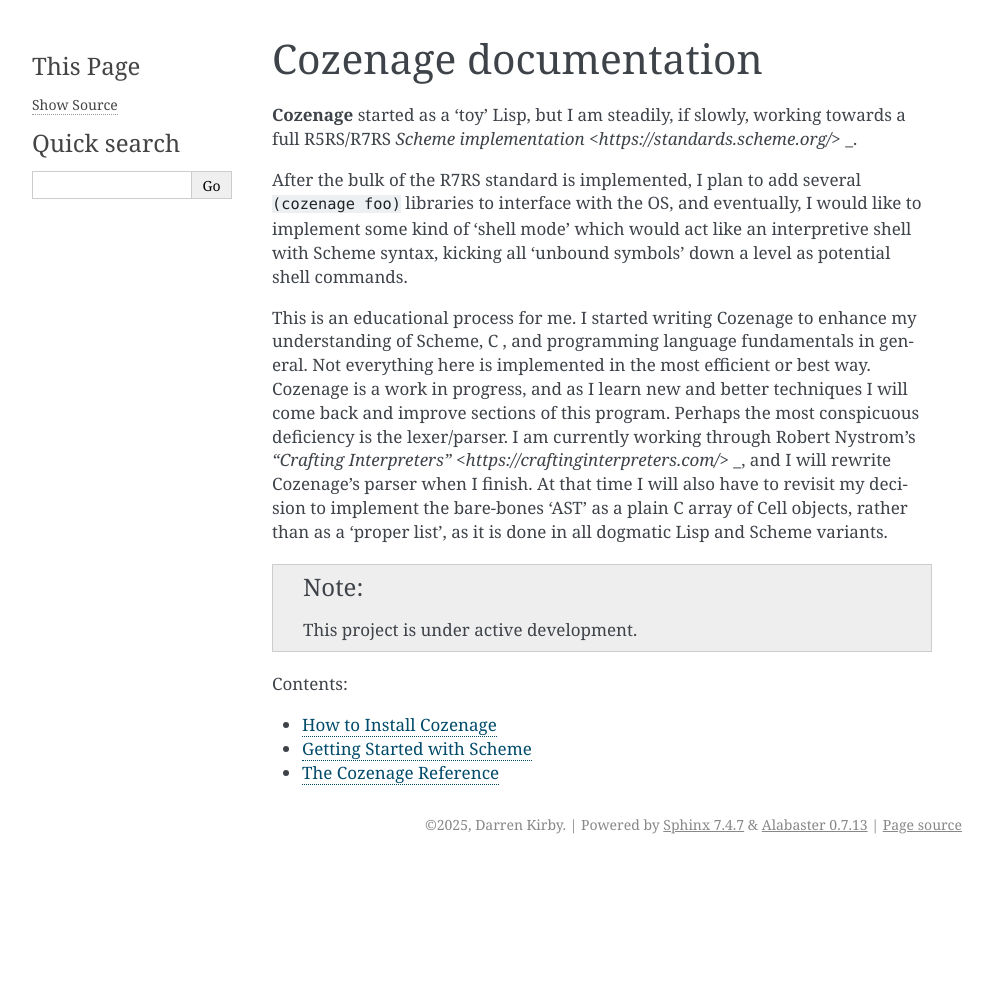
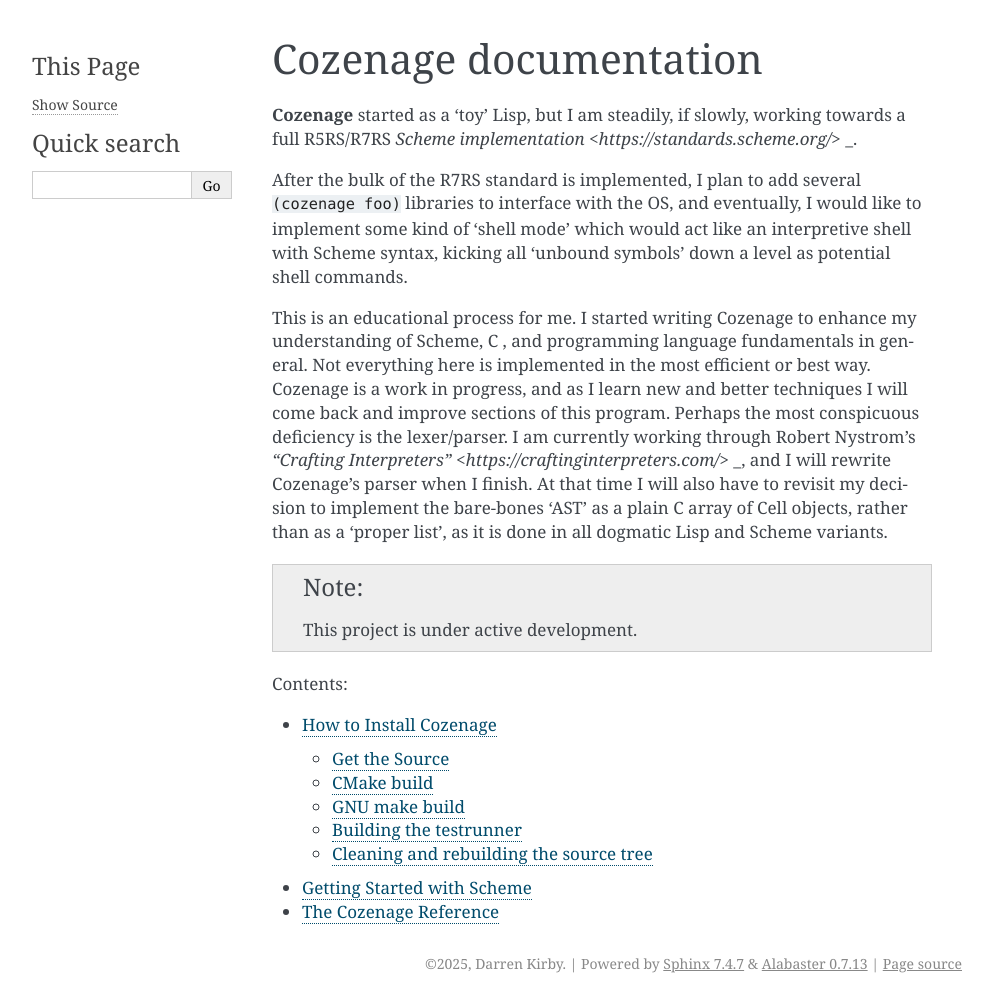
Before and after one commit to DarrenKirby/cozenage, a Sphinx documentation site: the page built from docs/source/index.rst, in a window 1280 px wide. Shown: the whole page, without its empty margins (148-1141 px from the left). Built offline with Sphinx 7.4.7, drawn with Linux system fonts in a browser that asks for light colours; before the commit the page ends 900 px from its top, so only the background shows below that; some of the changed lines change nothing that is shown.

Commit message:
Wrote some bare-bones install docos

```diff
--- a/docs/source/howto/installation.rst
+++ b/docs/source/howto/installation.rst
@@ -1,4 +1,64 @@
 How to Install Cozenage
 =======================
 
-Installation documentation goes here!
+Get the Source
+--------------
+
+Once ``Cozenage`` reaches a stable, 1.0.0 release, tar archives will be made available, but for now,
+use git to download the source tree:
+
+.. code-block::
+    $ git clone https://github.com/DarrenKirby/cozenage.git
+
+``Cozenage`` provides a unified Makefile which uses either CMake or GNU-make for the build process.
+There is no install target for now, but I will add one upon the stable release. For now, just run
+the binary from the source tree.
+
+CMake build
+-----------
+
+.. code-block:: console
+    $ make
+
+This will create a build/ directory in the source root which contains all the intermediate object
+files, and place the ``cozenage`` binary at the top-level of the source tree.
+
+GNU make build
+--------------
+
+If you do not have Cmake installed, or prefer not to use it, you can run:
+
+.. code-block:: console
+    $ make nocmake
+
+Building the testrunner
+-----------------------
+
+Cozenage comes with an (incomplete) set of end-to-end tests. To build this suite, and run the tests:
+
+.. code-block:: console
+    $ make test
+    $ ./run_tests
+
+The tests require the `Criterion framework <https://criterion.readthedocs.io/en/master/>` _
+to build and run.
+
+Cleaning and rebuilding the source tree
+---------------------------------------
+
+Running
+
+.. code-block:: console
+    $ make clean
+
+will remove the cozenage binary, the run_tests binary (if it exists), and remove the build/ object
+directory. You can also run
+
+.. code-block:: console
+    $ make rebuild
+
+which is shorthand for
+
+.. code-block:: console
+    $ make clean
+    $ make
```
